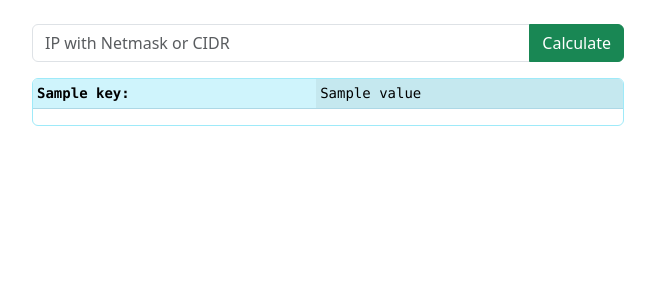
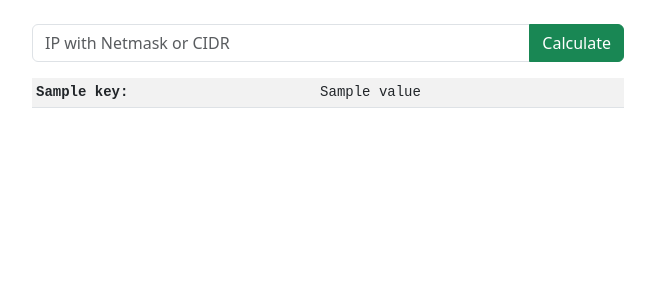
Before and after one commit to cetep-joao-campos/web-ip-calculator, a Django app: template calculator/templates/calculator/ip_calculator.html in a window 1280 px wide. Shown: the part 74-374 px from the top of the page, without its empty margins (312-967 px from the left). Run offline with Django 4.2, Linux system fonts and the light colour scheme; the template is opened without the code that fills it: most values are stand-ins (such as "Sample title", 1, 10 or a date in 2020).

Commit message:
UI adjustments and cleanup of requirements

```diff
--- a/calculator/templates/calculator/ip_calculator.html
+++ b/calculator/templates/calculator/ip_calculator.html
@@ -29,13 +29,13 @@
                 </div>
 
                 {% else %}
-                <div class="table-responsive" style="border: 1px solid #9eeaf9; border-radius: 6px;">
+                <div class="table-responsive">
                     <code>
-                        <table class="table table-sm table-info table-striped-columns table-borderless" style="font-family:">
+                        <table class="table table-sm table-striped" style="font-family: 'Courier New'">
                             <tbody>
                                 {% for key, value in netinfo.items %}
                                     {% if value is not None %}
-                                        <tr style="border-bottom: 1px solid lightblue;">
+                                        <tr>
                                            <td><strong>{{ key }}:</strong></td>
                                             {% if key == 'Special address' %}
                                                <td style="color: darkred;">{{ value }}</td>
--- a/ipcalculator/settings.py
+++ b/ipcalculator/settings.py
@@ -13,7 +13,6 @@ https://docs.djangoproject.com/en/4.2/ref/settings/
 from pathlib import Path
 from dotenv import load_dotenv, find_dotenv
 import os
-import django_on_heroku
 
 # Build paths inside the project like this: BASE_DIR / 'subdir'.
 BASE_DIR = Path(__file__).resolve().parent.parent
@@ -23,7 +22,7 @@ BASE_DIR = Path(__file__).resolve().parent.parent
 # See https://docs.djangoproject.com/en/4.2/howto/deployment/checklist/
 
 # SECURITY WARNING: keep the secret key used in production secret!
-load_dotenv(find_dotenv())
+load_dotenv(find_dotenv('.pydotenv'))
 
 SECRET_KEY = os.environ['SECRET_KEY']
 # SECURITY WARNING: don't run with debug turned on in production!
@@ -126,5 +125,3 @@ STATIC_URL = 'static/'
 # https://docs.djangoproject.com/en/4.2/ref/settings/#default-auto-field
 
 DEFAULT_AUTO_FIELD = 'django.db.models.BigAutoField'
-
-django_on_heroku.settings(locals())
```
Also changed, not shown: requirements.txt (+0 -14 lines), 2 other files.
